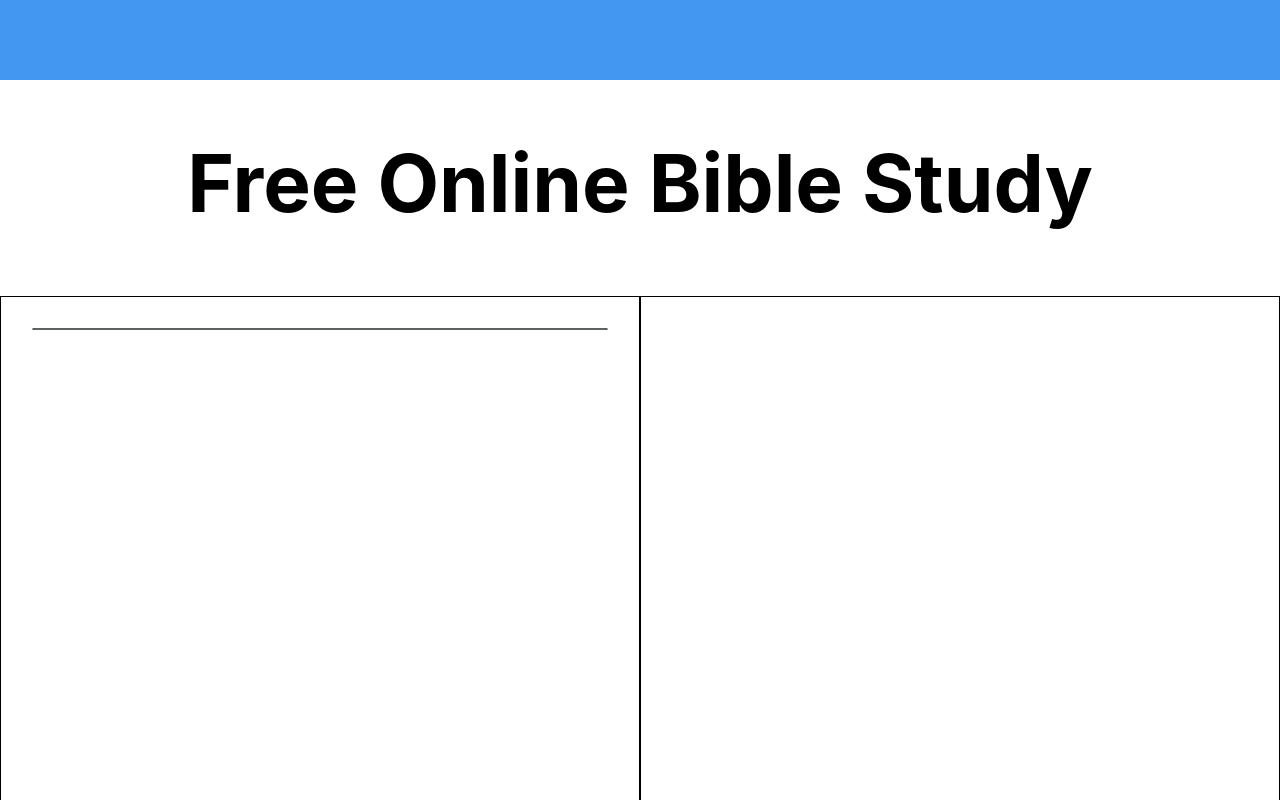
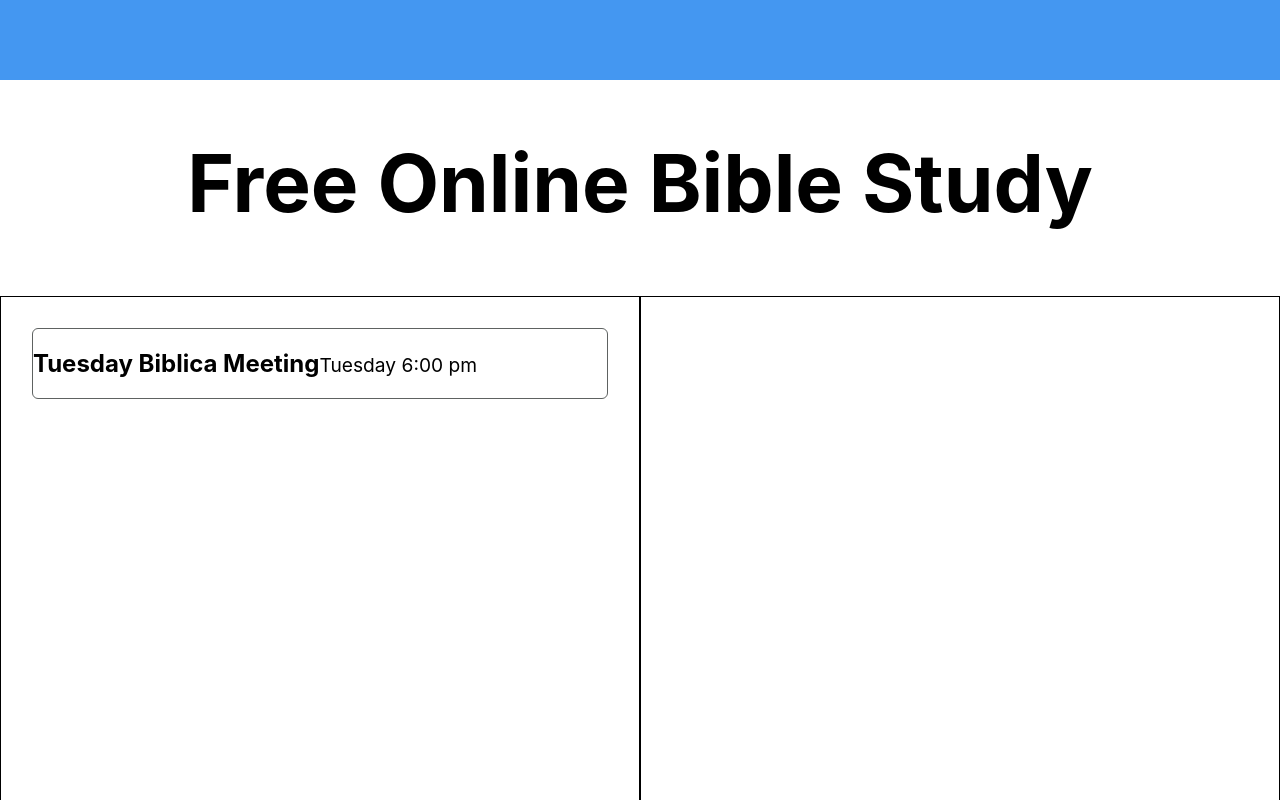
Before and after one commit to nburuchara/obs, a React (Create React App) app: page / in a window 1280 px wide. Built offline with nearby package versions, Linux system fonts and the light colour scheme.

Commit message:
Landing page

```diff
--- a/src/landing/LandingPg.js
+++ b/src/landing/LandingPg.js
@@ -72,6 +72,11 @@ const Styles = styled.div  `
     margin-top: 5%;
 }
 
+.carousel-container label {
+    font-size: 80%;
+    font-weight: normal;
+}
+
 `
 
 export default class LandingPage extends Component {
@@ -96,6 +101,7 @@ export default class LandingPage extends Component {
                         <div className='main-section-body'>
                             <div className='meetings-carousel'>
                                 <div className='carousel-container'>
+                                    <h2>Tuesday Biblica Meeting<label>Tuesday 6:00 pm</label></h2>
 
                                 </div>
                             </div>
```
